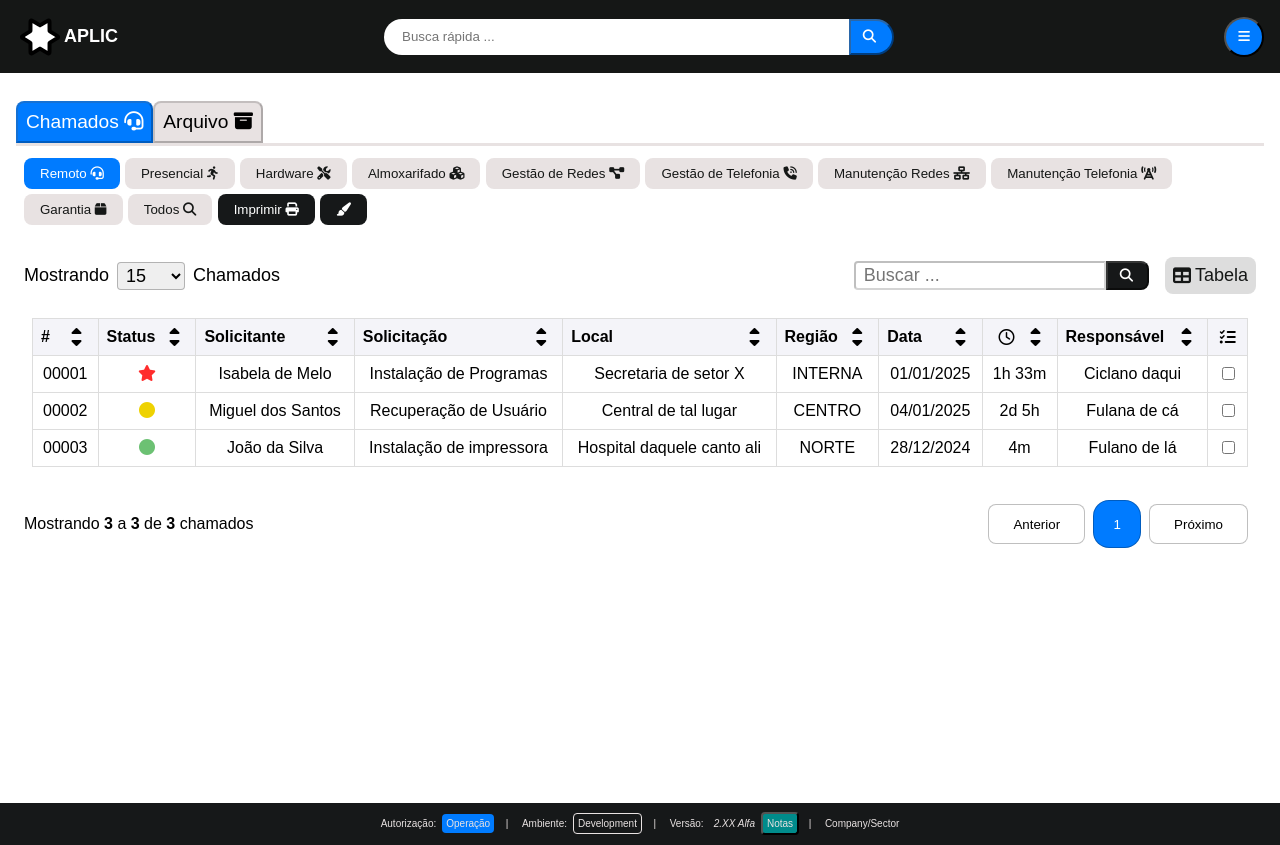
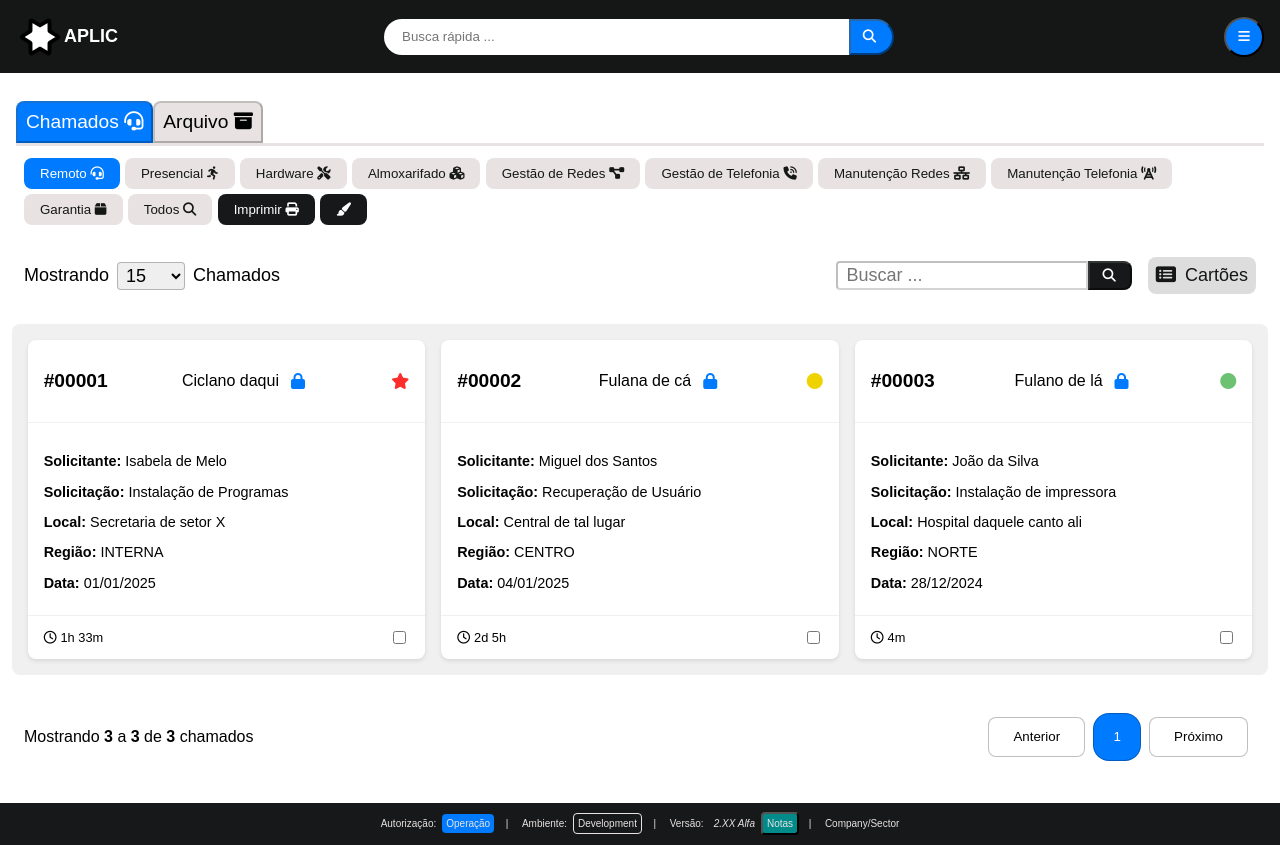
Before and after one commit to ArthurJFMotter/gerenciador-de-chamados, an Angular app in the folder ticket-management-app/: page / in a window 1280 px wide. Both pictures are taken after a click on the button "Tabela". Built offline with nearby package versions, Linux system fonts and the light colour scheme.

Commit message:
minor display fixes

```diff
--- a/ticket-management-app/src/app/components/ticket-card/ticket-card.component.css
+++ b/ticket-management-app/src/app/components/ticket-card/ticket-card.component.css
@@ -5,6 +5,7 @@
     display: grid;
     grid-template-columns: repeat(auto-fit, minmax(280px, 1fr));
     gap: 1rem;
+    margin: 0.33rem;
     padding: 1rem;
 
     @media (min-width: 720px) {
@@ -26,7 +27,6 @@
 }
 
 .ticket-card:hover {
-    background-color:rgb(248, 248, 248);
     border: solid 1px rgba(0, 0, 0, 0.25);
     transform: translateY(-4px);
 }
--- a/ticket-management-app/src/app/pages/ticket-manager/ticket-manager.component.html
+++ b/ticket-management-app/src/app/pages/ticket-manager/ticket-manager.component.html
@@ -92,9 +92,15 @@
                 <!-- filter search module end-->
                 <!-- view mode module start-->
                 <div class="view-mode">
-                    <button id="toggle-view" (click)="toggleView()" [class.active]="!showTable">
-                        <i class="fa fa-table"></i>
-                        <span> Tabela </span>
+                    <button id="toggle-view" (click)="toggleView()" [class.active]="showTable">
+                        <section *ngIf="showTable">
+                            <i class="fa fa-table"></i>
+                            <span> Tabela </span>
+                        </section>
+                        <section *ngIf="!showTable">
+                            <i class="fa fa-rectangle-list"></i>
+                            <span> Cartões </span>
+                        </section>
                     </button>
                 </div>
                 <!-- view mode module end-->
--- a/ticket-management-app/src/app/pages/ticket-manager/ticket-manager.component.ts
+++ b/ticket-management-app/src/app/pages/ticket-manager/ticket-manager.component.ts
@@ -10,7 +10,7 @@ import { TicketCardComponent } from '../../components/ticket-card/ticket-card.co
   styleUrl: './ticket-manager.component.css'
 })
 export class TicketManagerComponent implements OnInit {
-  showTable: boolean = false;
+  showTable: boolean = true;
 
   ngOnInit(): void {
   }
```
